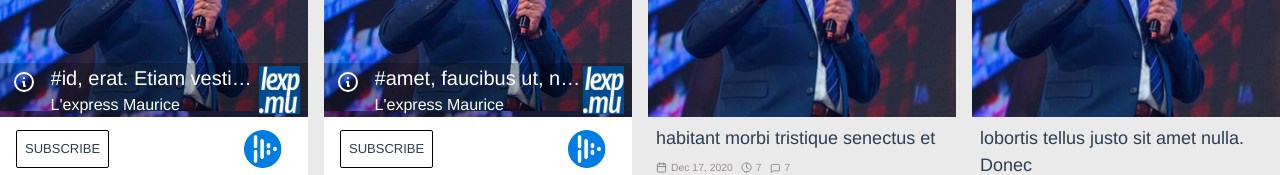
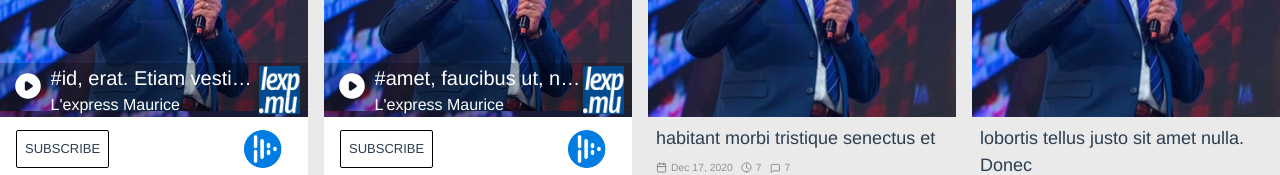
Before and after one commit to mahima98/newspaper-website-vue, a Vue app: page / in a window 1280 px wide. Shown: the part 2109-2284 px from the top of the page. Built offline with nearby package versions, Linux system fonts and the light colour scheme.

Commit message:
multimediaBox.vue updated

```diff
--- a/src/components/MultimediaBox.vue
+++ b/src/components/MultimediaBox.vue
@@ -54,17 +54,15 @@
           <button class="flex items-center justify-center px-2">
             <div class="p-1 w-12 h-12 text-white ">
               <svg
-                class="w-6 h-6"
-                fill="none"
-                stroke="currentColor"
-                viewBox="0 0 24 24"
+                class="w-8 h-8"
+                fill="currentColor"
+                viewBox="0 0 20 20"
                 xmlns="http://www.w3.org/2000/svg"
               >
                 <path
-                  stroke-linecap="round"
-                  stroke-linejoin="round"
-                  stroke-width="2"
-                  d="M13 16h-1v-4h-1m1-4h.01M21 12a9 9 0 11-18 0 9 9 0 0118 0z"
+                  fill-rule="evenodd"
+                  d="M10 18a8 8 0 100-16 8 8 0 000 16zM9.555 7.168A1 1 0 008 8v4a1 1 0 001.555.832l3-2a1 1 0 000-1.664l-3-2z"
+                  clip-rule="evenodd"
                 ></path>
               </svg>
             </div>
```
